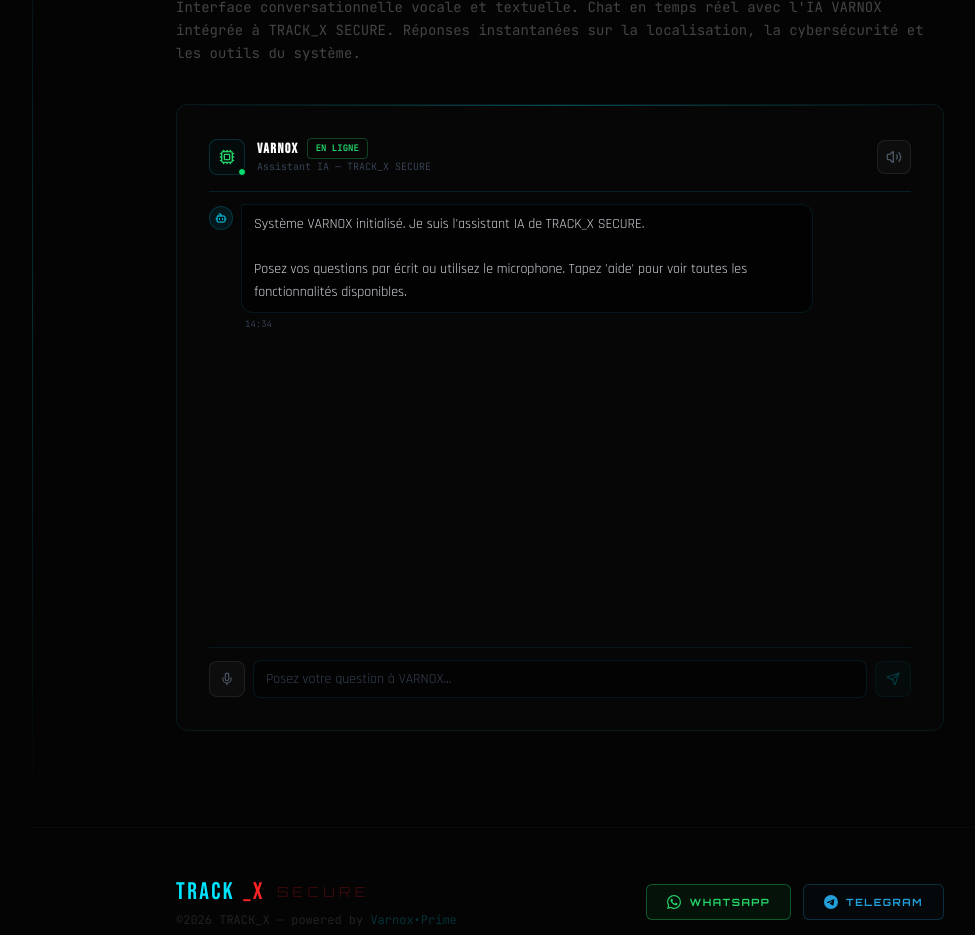
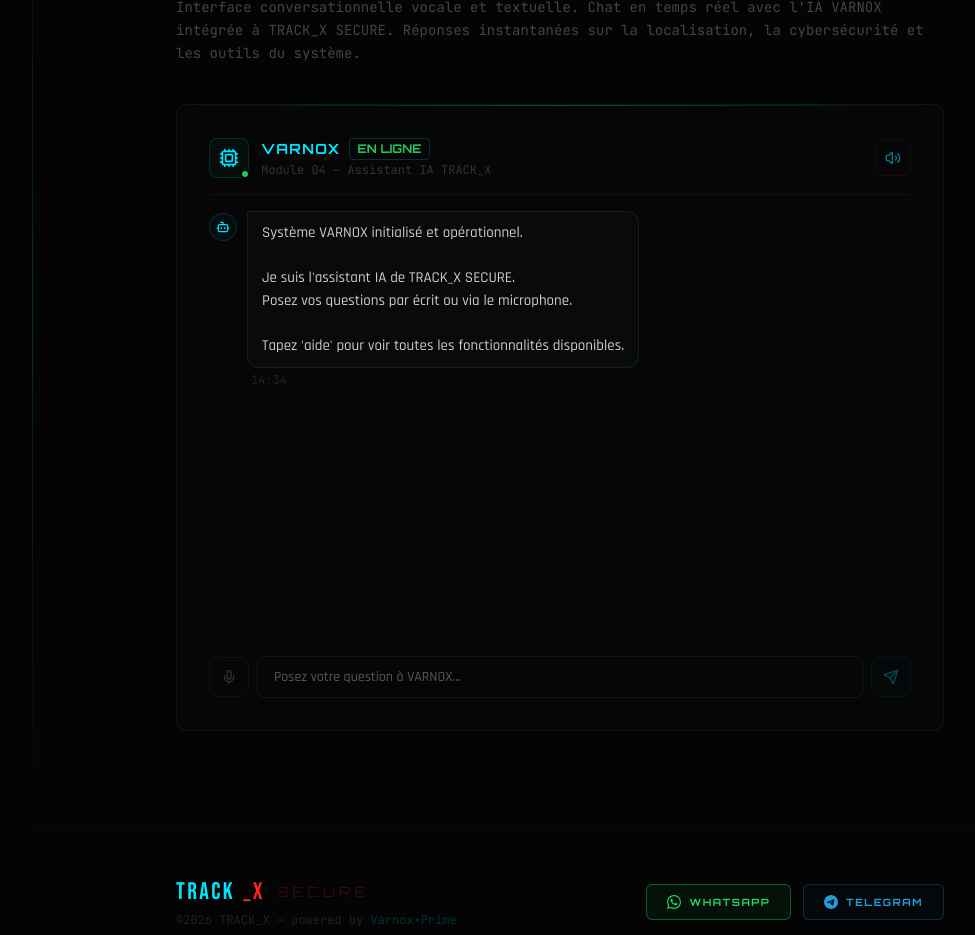
Before and after one commit to Med12-q/Track_Xsecure, a React (Vite) app: page / in a window 1280 px wide. Shown: the part 3580-4515 px from the top of the page, without its empty margins (192-1167 px from the left). Built offline with nearby package versions, Linux system fonts and the light colour scheme.

Commit message:
feat: complete multi-section redesign — ai-assistant.tsx

```diff
--- a/src/components/ai-assistant.tsx
+++ b/src/components/ai-assistant.tsx
@@ -2,185 +2,146 @@ import { useState, useEffect, useRef, useCallback } from "react";
 import { ScrollArea } from "@/components/ui/scroll-area";
 import { Mic, Send, Volume2, VolumeX, Bot, User, Cpu, Loader2 } from "lucide-react";
 
-declare global {
-  interface Window { SpeechRecognition: any; webkitSpeechRecognition: any; }
-}
+declare global { interface Window { SpeechRecognition: any; webkitSpeechRecognition: any; } }
 
-interface Message { id: string; role: "user" | "ai"; text: string; timestamp: Date; }
+interface Msg { id: string; role: "user" | "ai"; text: string; ts: Date; }
 
 const KB: [string[], string][] = [
-  [["qui t'a développé", "créateur", "développeur", "who made", "who created", "who developed"], "Je suis développé par ∇ΔΓΗΘΞ ϷΓΙΜΝΝΝΝ ΤΝCϮ ΘFFΙCΙΔL, ingénieur spécialisé en cybersécurité et systèmes de géolocalisation avancée."],
-  [["track_x", "trackx", "ce site", "cette application", "c'est quoi", "what is"], "TRACK_X SECURE est une plateforme professionnelle de géolocalisation. Elle localise les appareils via compte Google (Find My Device), adresse IP (MaxMind), et vérifie les numéros WhatsApp."],
-  [["localiser", "locate", "trouver", "find phone", "retrouver", "comment"], "Utilisez l'onglet 'Email Google' pour une précision GPS maximale (±3m), ou 'Adresse IP' pour tracer le nœud réseau de la cible. Le vérificateur 'WhatsApp' contrôle le statut d'un numéro."],
-  [["ip", "adresse ip", "géolocalisation ip", "tracer ip"], "La géolocalisation IP interroge les bases WHOIS et MaxMind en temps réel pour localiser le routeur FAI de la cible. Précision : ville/région. Les VPN/proxies peuvent fausser le résultat."],
-  [["google", "gmail", "find my device", "oauth"], "La localisation via Google utilise OAuth2 pour accéder au service Find My Device. Elle offre une précision GPS de ±2 à 10 mètres selon la qualité du signal de l'appareil."],
-  [["whatsapp", "banni", "ban", "numéro whatsapp", "actif"], "Le vérificateur WhatsApp valide le numéro en format E.164 international et détermine s'il est actif, banni ou inactif via les protocoles de validation WhatsApp Business."],
-  [["sécurité", "sécurisé", "chiffrement", "crypté", "safe", "secure"], "TRACK_X utilise TLS 1.3 pour toutes les communications. Architecture zero-knowledge : aucune donnée n'est stockée sur nos serveurs. Anonymat total garanti."],
-  [["précision", "exactitude", "précis", "accuracy"], "GPS via Google ≈ ±3m, triangulation cellulaire ≈ ±50m, géolocalisation IP ≈ ±5km. Coordonnées mises à jour en temps réel via les protocoles de localisation."],
-  [["bonjour", "salut", "hello", "hi", "bonsoir", "hey"], "Bonjour. Je suis VARNOX, l'assistant IA de TRACK_X SECURE. Je peux vous aider à utiliser les outils de localisation, ou répondre à vos questions de cybersécurité."],
-  [["merci", "thank", "thanks", "parfait", "excellent", "super"], "Je vous en prie. N'hésitez pas si vous avez d'autres questions sur nos systèmes de localisation."],
-  [["aide", "help", "utiliser", "tutoriel", "guide", "fonctionnalités"], "Fonctionnalités disponibles :\n① Email Google → localisation GPS précise\n② Adresse IP → géolocalisation réseau\n③ WhatsApp Ban → vérification de numéro\n④ VARNOX → assistant IA vocal et textuel 24/7"],
-  [["varnox", "ia", "ai", "assistant", "intelligence"], "VARNOX est l'IA intégrée à TRACK_X SECURE. Je réponds par texte et par voix, je guide les opérations de localisation et fournis des analyses de cybersécurité en temps réel."],
+  [["qui t'a développé", "créateur", "développeur", "who made", "who created"], "Je suis développé par ∇ΔΓΗΘΞ ϷΓΙΜΝΝΝΝ ΤΝCϮ ΘFFΙCΙΔL — ingénieur spécialisé en cybersécurité, géolocalisation avancée et systèmes d'intelligence artificielle."],
+  [["track_x", "ce site", "cette application", "c'est quoi", "what is"], "TRACK_X SECURE est une plateforme de géolocalisation d'appareils mobiles de niveau professionnel. Elle comprend 4 modules : localisation IP, tracking Google, vérification WhatsApp, et assistant IA VARNOX."],
+  [["localiser", "locate", "trouver", "find", "retrouver", "comment"], "Pour localiser un appareil :\n① Module IP → traçage du nœud réseau FAI (MaxMind)\n② Module Gmail → localisation GPS précise (Find My Device)\nPrécision : de ±3m (GPS) à ±5km (IP)"],
+  [["ip", "adresse ip", "géolocalisation ip", "tracer ip"], "La géolocalisation IP interroge les bases WHOIS, ARIN, RIPE et MaxMind GeoIP2 en temps réel. Elle localise le dernier routeur FAI connu. Les VPN/proxies peuvent masquer la position réelle."],
+  [["google", "gmail", "find my device", "oauth"], "La localisation Google utilise OAuth2 pour accéder au service Find My Device. Elle offre une précision GPS de ±2 à 10 mètres via triangulation multi-satellites + Wi-Fi + Cell Tower."],
+  [["whatsapp", "banni", "ban", "numéro", "actif", "checker"], "Le vérificateur WhatsApp valide les numéros en format E.164 international et détermine si le compte est actif, banni ou inactif via les protocoles WhatsApp Business API."],
+  [["sécurité", "sécurisé", "chiffrement", "crypté", "safe", "secure"], "TRACK_X utilise TLS 1.3 + AES-256 pour toutes les communications. Architecture zero-knowledge : aucune donnée n'est stockée. Anonymat total garanti par design."],
+  [["précision", "exactitude", "accuracy", "précis"], "GPS via Google ≈ ±2-10m\nTriangulation Cell Tower ≈ ±50-500m\nGéolocalisation IP ≈ ±1-50km\nTous les résultats sont actualisés en temps réel."],
+  [["bonjour", "salut", "hello", "hi", "bonsoir"], "Bonjour. Système VARNOX opérationnel.\nJe suis l'assistant IA de TRACK_X SECURE.\nTapez 'aide' pour voir toutes les commandes disponibles."],
+  [["merci", "thank", "thanks", "parfait", "bravo", "super"], "Je vous en prie. TRACK_X est à votre service 24/7. N'hésitez pas si vous avez d'autres questions."],
+  [["aide", "help", "utiliser", "fonctionnalités", "guide", "commandes"], "Modules disponibles :\n① IP → géolocalisation réseau réelle\n② Gmail → tracking GPS précis\n③ WhatsApp → vérification statut ban\n④ VARNOX → assistant IA vocal & textuel\n\nPosez vos questions librement."],
+  [["varnox", "ia", "ai", "assistant", "intelligence artificielle"], "VARNOX est l'IA embarquée de TRACK_X SECURE. Réponses textuelles et vocales. Connaissance complète des systèmes de localisation et de cybersécurité. Disponible 24/7."],
 ];
 
-function getResponse(input: string): string {
+function getResp(input: string): string {
   const n = input.toLowerCase().trim();
-  for (const [keys, resp] of KB) {
-    if (keys.some(k => n.includes(k))) return resp;
-  }
-  return "Requête non reconnue dans ma base de données. Reformulez votre question concernant la localisation, la cybersécurité ou l'utilisation de TRACK_X SECURE. Commandes disponibles : aide, localiser, IP, WhatsApp, sécurité.";
+  for (const [keys, resp] of KB) if (keys.some(k => n.includes(k))) return resp;
+  return "Requête non reconnue. Reformulez votre question concernant la localisation, la cybersécurité ou les fonctionnalités de TRACK_X. Tapez 'aide' pour la liste complète.";
 }
 
 export function AiAssistant() {
-  const [messages, setMessages] = useState<Message[]>([{
-    id: "init", role: "ai", timestamp: new Date(),
-    text: "Système VARNOX initialisé. Je suis l'assistant IA de TRACK_X SECURE.\n\nPosez vos questions par écrit ou utilisez le microphone. Tapez 'aide' pour voir toutes les fonctionnalités disponibles.",
+  const [msgs, setMsgs] = useState<Msg[]>([{
+    id: "0", role: "ai", ts: new Date(),
+    text: "Système VARNOX initialisé et opérationnel.\n\nJe suis l'assistant IA de TRACK_X SECURE.\nPosez vos questions par écrit ou via le microphone.\n\nTapez 'aide' pour voir toutes les fonctionnalités disponibles.",
   }]);
-  const [inputText, setInputText] = useState("");
-  const [isListening, setIsListening] = useState(false);
-  const [isSpeaking, setIsSpeaking] = useState(false);
-  const [voiceEnabled, setVoiceEnabled] = useState(true);
-  const [isThinking, setIsThinking] = useState(false);
-  const recognitionRef = useRef<any>(null);
+  const [input, setInput] = useState("");
+  const [listening, setListening] = useState(false);
+  const [speaking, setSpeaking] = useState(false);
+  const [voiceOn, setVoiceOn] = useState(true);
+  const [thinking, setThinking] = useState(false);
+  const recogRef = useRef<any>(null);
   const bottomRef = useRef<HTMLDivElement>(null);
 
   useEffect(() => {
     const SR = window.SpeechRecognition || window.webkitSpeechRecognition;
     if (SR) {
-      recognitionRef.current = new SR();
-      recognitionRef.current.continuous = false;
-      recognitionRef.current.interimResults = false;
-      recognitionRef.current.lang = "fr-FR";
-      recognitionRef.current.onresult = (e: any) => {
-        const text = e.results[0][0].transcript;
-        setInputText(text);
-        setIsListening(false);
-        sendMessage(text);
-      };
-      recognitionRef.current.onerror = () => setIsListening(false);
-      recognitionRef.current.onend = () => setIsListening(false);
+      recogRef.current = new SR();
+      recogRef.current.continuous = false; recogRef.current.interimResults = false; recogRef.current.lang = "fr-FR";
+      recogRef.current.onresult = (e: any) => { const t = e.results[0][0].transcript; setInput(t); setListening(false); send(t); };
+      recogRef.current.onerror = () => setListening(false);
+      recogRef.current.onend = () => setListening(false);
     }
-    return () => { recognitionRef.current?.stop(); window.speechSynthesis?.cancel(); };
+    return () => { recogRef.current?.stop(); window.speechSynthesis?.cancel(); };
   }, []);
 
-  useEffect(() => {
-    bottomRef.current?.scrollIntoView({ behavior: "smooth" });
-  }, [messages, isThinking]);
+  useEffect(() => { bottomRef.current?.scrollIntoView({ behavior: "smooth" }); }, [msgs, thinking]);
 
   const speak = useCallback((text: string) => {
-    if (!voiceEnabled) return;
+    if (!voiceOn) return;
     window.speechSynthesis.cancel();
-    const utt = new SpeechSynthesisUtterance(text);
-    const voices = window.speechSynthesis.getVoices();
-    const fr = voices.find(v => v.lang.startsWith("fr") && v.name.includes("Google")) || voices.find(v => v.lang.startsWith("fr"));
-    if (fr) utt.voice = fr;
-    utt.rate = 1.0;
-    utt.onstart = () => setIsSpeaking(true);
-    utt.onend = () => setIsSpeaking(false);
-    utt.onerror = () => setIsSpeaking(false);
-    window.speechSynthesis.speak(utt);
-  }, [voiceEnabled]);
+    const u = new SpeechSynthesisUtterance(text);
+    const vs = window.speechSynthesis.getVoices();
+    const fr = vs.find(v => v.lang.startsWith("fr") && v.name.includes("Google")) || vs.find(v => v.lang.startsWith("fr"));
+    if (fr) u.voice = fr;
+    u.rate = 1.0;
+    u.onstart = () => setSpeaking(true);
+    u.onend = () => setSpeaking(false);
+    u.onerror = () => setSpeaking(false);
+    window.speechSynthesis.speak(u);
+  }, [voiceOn]);
 
-  const sendMessage = useCallback((text: string) => {
-    const t = text.trim();
-    if (!t) return;
-    setMessages(prev => [...prev, { id: Date.now().toString(), role: "user", text: t, timestamp: new Date() }]);
-    setInputText("");
-    setIsThinking(true);
-    const delay = Math.min(600 + t.length * 10, 2000);
+  const send = useCallback((text: string) => {
+    const t = text.trim(); if (!t) return;
+    setMsgs(p => [...p, { id: Date.now().toString(), role: "user", text: t, ts: new Date() }]);
+    setInput(""); setThinking(true);
     setTimeout(() => {
-      const resp = getResponse(t);
-      setMessages(prev => [...prev, { id: (Date.now() + 1).toString(), role: "ai", text: resp, timestamp: new Date() }]);
-      setIsThinking(false);
-      speak(resp);
-    }, delay);
+      const r = getResp(t);
+      setMsgs(p => [...p, { id: (Date.now() + 1).toString(), role: "ai", text: r, ts: new Date() }]);
+      setThinking(false); speak(r);
+    }, Math.min(600 + t.length * 8, 1800));
   }, [speak]);
 
-  const handleSubmit = (e?: React.FormEvent) => {
-    e?.preventDefault();
-    if (inputText.trim()) sendMessage(inputText);
-  };
-
   const toggleMic = () => {
-    if (!recognitionRef.current) return;
-    if (isListening) { recognitionRef.current.stop(); }
-    else {
-      window.speechSynthesis.cancel();
-      setIsSpeaking(false);
-      try { recognitionRef.current.start(); setIsListening(true); } catch {}
-    }
+    if (!recogRef.current) return;
+    if (listening) recogRef.current.stop();
+    else { window.speechSynthesis.cancel(); setSpeaking(false); try { recogRef.current.start(); setListening(true); } catch {} }
   };
 
   const fmt = (d: Date) => d.toLocaleTimeString("fr-FR", { hour: "2-digit", minute: "2-digit" });
 
-  const statusColor = isListening ? "text-red-400" : isSpeaking ? "text-cyan-400" : isThinking ? "text-yellow-500" : "text-[#25d366]";
-  const statusLabel = isListening ? "ÉCOUTE..." : isSpeaking ? "PARLE..." : isThinking ? "RÉFLEXION..." : "EN LIGNE";
-
   return (
-    <div className="flex flex-col h-[560px]">
+    <div className="flex flex-col" style={{ height: 560 }}>
       {/* Header */}
-      <div className="flex items-center gap-3 pb-4 border-b border-cyan-500/15 flex-shrink-0">
-        <div className={`relative w-9 h-9 rounded-lg border flex items-center justify-center transition-all duration-300 ${
-          isListening ? "border-red-500/40 bg-red-500/5" :
-          isSpeaking ? "border-cyan-500/40 bg-cyan-500/5" :
-          "border-cyan-500/20 bg-cyan-500/3"
-        }`}>
-          <Cpu className={`w-4 h-4 ${statusColor} transition-colors duration-300`} />
-          <span className={`absolute -bottom-0.5 -right-0.5 w-2 h-2 rounded-full border border-black ${
-            isListening ? "bg-red-400" : isSpeaking ? "bg-cyan-400 pulse-dot" : isThinking ? "bg-yellow-500 pulse-dot" : "bg-green-400"
-          }`} />
+      <div className="flex items-center gap-3 pb-4 flex-shrink-0" style={{ borderBottom: "1px solid #00e5ff0f" }}>
+        <div className="relative w-10 h-10 rounded-lg flex items-center justify-center transition-all"
+          style={{ border: `1px solid ${listening ? "#ff444440" : "#00e5ff25"}`, background: listening ? "#ff44430a" : "#00e5ff08" }}>
+          <Cpu className="w-5 h-5 transition-colors" style={{ color: listening ? "#ff4444" : "#00e5ff" }} />
+          <span className="absolute -bottom-0.5 -right-0.5 w-2.5 h-2.5 rounded-full border-2" style={{
+            borderColor: "#040404",
+            background: listening ? "#ff4444" : speaking ? "#00e5ff" : thinking ? "#facc15" : "#22c55e",
+          }} />
         </div>
         <div>
           <div className="flex items-center gap-2">
-            <span className="font-display font-bold text-sm tracking-widest text-white">VARNOX</span>
-            <span className={`text-[9px] font-mono font-bold px-2 py-0.5 rounded border ${
-              isListening ? "border-red-500/40 text-red-400" :
-              isSpeaking ? "border-cyan-500/40 text-cyan-400" :
-              isThinking ? "border-yellow-500/40 text-yellow-500" :
-              "border-[#25d366]/30 text-[#25d366]"
-            }`}>{statusLabel}</span>
+            <span className="font-tech text-sm font-bold tracking-widest" style={{ color: "#00e5ff" }}>VARNOX</span>
+            <span className="font-tech text-xs px-2 py-0.5 rounded font-bold"
+              style={{
+                border: `1px solid ${listening ? "#ff444440" : "#00e5ff30"}`,
+                color: listening ? "#ff4444" : speaking ? "#00e5ff" : thinking ? "#facc15" : "#22c55e",
+              }}>
+              {listening ? "ÉCOUTE" : speaking ? "PARLE" : thinking ? "RÉFLEXION" : "EN LIGNE"}
+            </span>
           </div>
-          <p className="text-[10px] font-mono text-gray-700">Assistant IA — TRACK_X SECURE</p>
+          <p className="text-xs font-mono mt-0.5" style={{ color: "#333" }}>Module 04 — Assistant IA TRACK_X</p>
         </div>
-        <button onClick={() => { setVoiceEnabled(v => !v); window.speechSynthesis.cancel(); setIsSpeaking(false); }}
-          className="ml-auto p-2 rounded-lg border border-white/8 bg-white/3 text-gray-600 hover:text-cyan-400 hover:border-cyan-500/30 transition-all">
-          {voiceEnabled ? <Volume2 className="w-4 h-4" /> : <VolumeX className="w-4 h-4" />}
+        <button onClick={() => { setVoiceOn(v => !v); window.speechSynthesis.cancel(); setSpeaking(false); }}
+          className="ml-auto w-9 h-9 rounded-lg flex items-center justify-center transition-all"
+          style={{ border: "1px solid #111", background: "transparent", color: voiceOn ? "#00e5ff88" : "#333", cursor: "pointer" }}>
+          {voiceOn ? <Volume2 className="w-4 h-4" /> : <VolumeX className="w-4 h-4" />}
         </button>
       </div>
 
       {/* Messages */}
-      <ScrollArea className="flex-1 py-3">
-        <div className="space-y-3 pr-1">
-          {messages.map(msg => (
-            <div key={msg.id} className={`flex gap-2 ${msg.role === "user" ? "flex-row-reverse" : "flex-row"}`}>
-              <div className={`w-6 h-6 rounded-full flex items-center justify-center flex-shrink-0 mt-0.5 border ${
-                msg.role === "ai" ? "bg-cyan-500/10 border-cyan-500/20 text-cyan-400" : "bg-white/5 border-white/10 text-gray-500"
-              }`}>
-                {msg.role === "ai" ? <Bot className="w-3 h-3" /> : <User className="w-3 h-3" />}
+      <ScrollArea className="flex-1 py-4">
+        <div className="space-y-4 pr-1">
+          {msgs.map(m => (
+            <div key={m.id} className={`flex gap-2.5 ${m.role === "user" ? "flex-row-reverse" : "flex-row"}`}>
+              <div className="w-7 h-7 rounded-full flex items-center justify-center flex-shrink-0 mt-0.5"
+                style={{ border: m.role === "ai" ? "1px solid #00e5ff25" : "1px solid #222", background: m.role === "ai" ? "#00e5ff0a" : "#0a0a0a" }}>
+                {m.role === "ai" ? <Bot className="w-3.5 h-3.5" style={{ color: "#00e5ff" }} /> : <User className="w-3.5 h-3.5" style={{ color: "#555" }} />}
               </div>
-              <div className={`max-w-[82%] space-y-1 flex flex-col ${msg.role === "user" ? "items-end" : "items-start"}`}>
-                <div className={`px-3 py-2 rounded-xl text-sm font-sans leading-relaxed whitespace-pre-line ${
-                  msg.role === "ai"
-                    ? "bg-black/60 border border-cyan-500/12 text-gray-300 rounded-tl-sm"
-                    : "bg-cyan-500/10 border border-cyan-500/25 text-cyan-300 rounded-tr-sm"
-                }`}>
-                  {msg.text}
-                </div>
-                <span className="text-[9px] font-mono text-gray-700 px-1">{fmt(msg.timestamp)}</span>
+              <div className={`max-w-[82%] flex flex-col ${m.role === "user" ? "items-end" : "items-start"}`}>
+                {m.role === "ai" ? <div className="bubble-ai">{m.text}</div> : <div className="bubble-user">{m.text}</div>}
+                <span className="text-xs font-mono mt-1 px-1" style={{ color: "#222" }}>{fmt(m.ts)}</span>
               </div>
             </div>
           ))}
-
-          {isThinking && (
-            <div className="flex gap-2">
-              <div className="w-6 h-6 rounded-full bg-cyan-500/10 border border-cyan-500/20 flex items-center justify-center flex-shrink-0 mt-0.5">
-                <Bot className="w-3 h-3 text-cyan-400" />
+          {thinking && (
+            <div className="flex gap-2.5">
+              <div className="w-7 h-7 rounded-full flex items-center justify-center" style={{ border: "1px solid #00e5ff25", background: "#00e5ff0a" }}>
+                <Bot className="w-3.5 h-3.5" style={{ color: "#00e5ff" }} />
               </div>
-              <div className="px-3 py-2 rounded-xl rounded-tl-sm bg-black/60 border border-cyan-500/12">
-                <div className="flex items-center gap-1.5">
-                  <Loader2 className="w-3 h-3 text-cyan-400/60 animate-spin" />
-                  <span className="text-xs font-mono text-gray-700">Traitement...</span>
-                </div>
+              <div className="bubble-ai flex items-center gap-2">
+                <Loader2 className="w-3.5 h-3.5 animate-spin" style={{ color: "#00e5ff55" }} />
+                <span style={{ color: "#333", fontSize: "12px", fontFamily: "'JetBrains Mono'" }}>Traitement en cours...</span>
               </div>
             </div>
           )}
@@ -189,31 +150,41 @@ export function AiAssistant() {
       </ScrollArea>
 
       {/* Input */}
-      <form onSubmit={handleSubmit} className="flex items-center gap-2 pt-3 border-t border-cyan-500/10 flex-shrink-0">
+      <form onSubmit={e => { e.preventDefault(); if (input.trim()) send(input); }}
+        className="flex items-center gap-2 pt-3 flex-shrink-0" style={{ borderTop: "1px solid #00e5ff0a" }}>
         <button type="button" onClick={toggleMic}
-          className={`w-9 h-9 rounded-lg flex items-center justify-center flex-shrink-0 border transition-all duration-200 ${
-            isListening
-              ? "bg-red-500/10 border-red-500/40 text-red-400"
-              : "bg-white/3 border-white/8 text-gray-600 hover:text-cyan-400 hover:border-cyan-500/30"
-          }`} title={isListening ? "Arrêter" : "Parler"}>
-          {isListening ? (
-            <div className="flex items-end gap-0.5 h-4">
-              {[1,2,3,4,5].map(i => <span key={i} className={`w-0.5 bg-red-400 rounded-full voice-bar-${i}`} />)}
+          className="w-10 h-10 rounded-lg flex items-center justify-center flex-shrink-0 transition-all"
+          style={{
+            border: listening ? "1px solid #ff444440" : "1px solid #111",
+            background: listening ? "#ff44430a" : "transparent",
+            color: listening ? "#ff4444" : "#333", cursor: "pointer",
+          }}>
+          {listening ? (
+            <div className="flex items-end gap-0.5 h-5">
+              {[1,2,3,4,5].map(i => <span key={i} className={`w-0.5 rounded-full voice-bar-${i}`} style={{ background: "#ff4444" }} />)}
             </div>
-          ) : <Mic className="w-3.5 h-3.5" />}
+          ) : <Mic className="w-4 h-4" />}
         </button>
 
-        <input
-          value={inputText}
-          onChange={e => setInputText(e.target.value)}
+        <input value={input} onChange={e => setInput(e.target.value)} disabled={listening}
           placeholder="Posez votre question à VARNOX..."
-          disabled={isListening}
-          className="flex-1 px-3 py-2 rounded-lg text-sm bg-black/50 border border-cyan-500/12 text-gray-300 font-sans placeholder:text-gray-700 focus:outline-none focus:border-cyan-500/35 focus:shadow-[0_0_8px_hsl(185_100%_50%/0.08)] transition-all"
+          className="flex-1 px-4 py-2.5 rounded-lg text-sm outline-none transition-all"
+          style={{
+            background: "#060606", border: "1px solid #00e5ff15",
+            color: "#aaa", fontFamily: "'Rajdhani', sans-serif", fontWeight: 500,
+          }}
+          onFocus={e => e.target.style.borderColor = "#00e5ff35"}
+          onBlur={e => e.target.style.borderColor = "#00e5ff15"}
         />
 
-        <button type="submit" disabled={!inputText.trim() || isThinking}
-          className="w-9 h-9 rounded-lg flex items-center justify-center flex-shrink-0 border border-cyan-500/30 bg-cyan-500/10 text-cyan-400 hover:bg-cyan-500/20 hover:shadow-[0_0_12px_hsl(185_100%_50%/0.2)] disabled:opacity-25 disabled:cursor-not-allowed transition-all">
-          <Send className="w-3.5 h-3.5" />
+        <button type="submit" disabled={!input.trim() || thinking}
+          className="w-10 h-10 rounded-lg flex items-center justify-center flex-shrink-0 transition-all"
+          style={{
+            border: "1px solid #00e5ff30", background: "#00e5ff0a", color: "#00e5ff",
+            cursor: input.trim() && !thinking ? "pointer" : "not-allowed",
+            opacity: input.trim() && !thinking ? 1 : 0.3,
+          }}>
+          <Send className="w-4 h-4" />
         </button>
       </form>
     </div>
```
